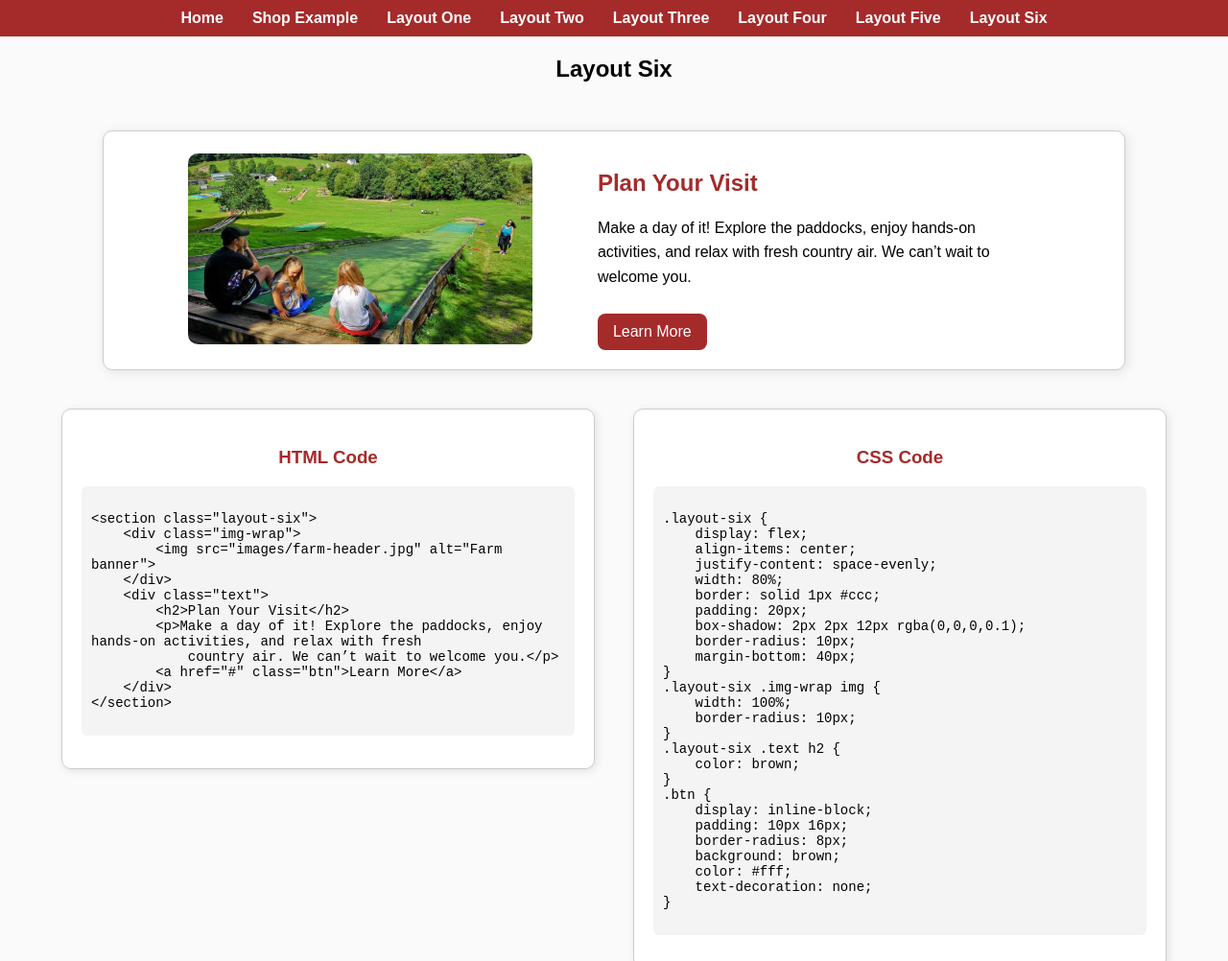
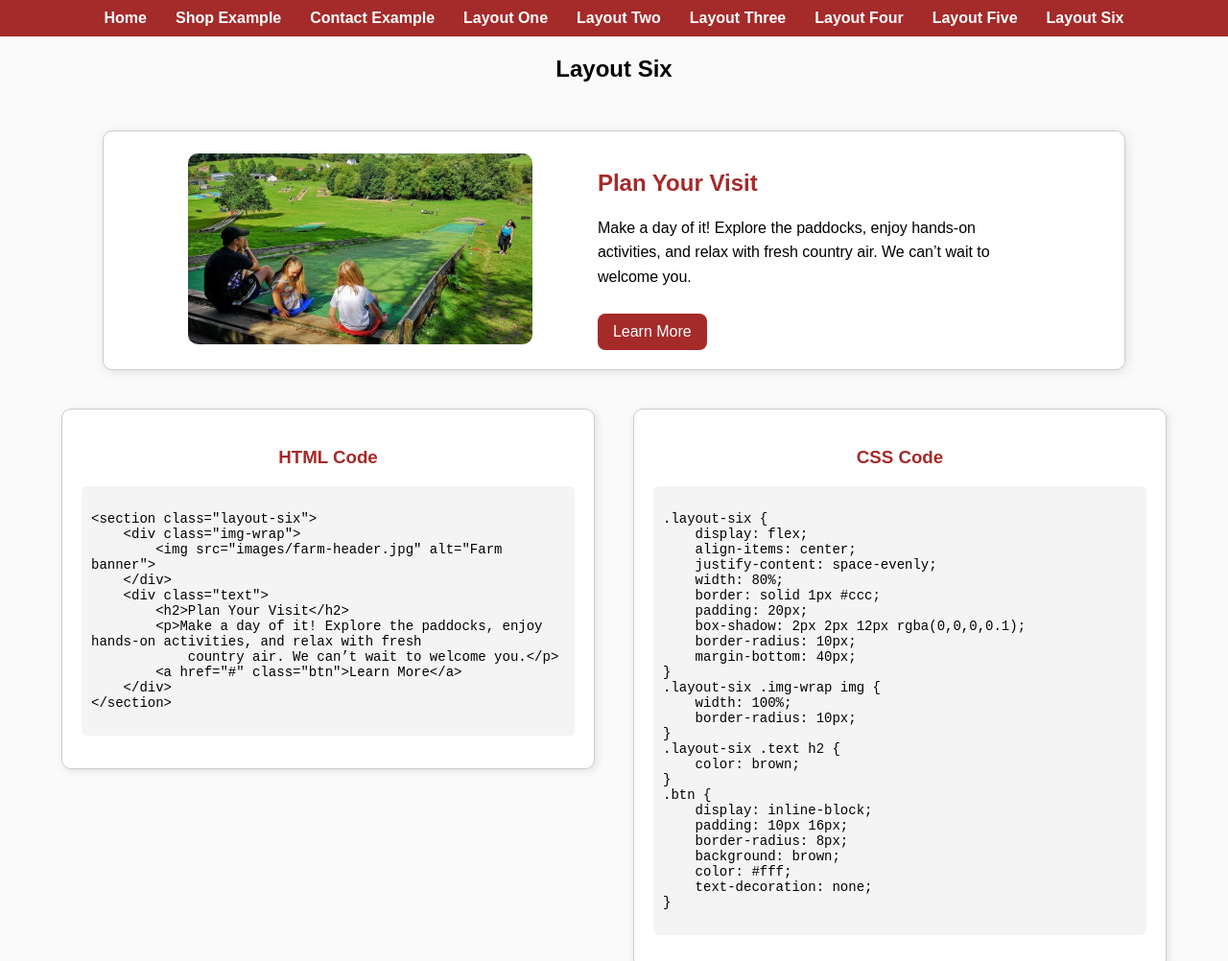
Before and after one commit to ksturgeongcc/authoring-a-website, a plain HTML site: page section-six.html in a window 1280 px wide. Shown: the top 1002 px of the page at 96% size. Drawn offline with Linux system fonts and the light colour scheme.

Commit message:
adding contact page

```diff
--- a/section-six.html
+++ b/section-six.html
@@ -121,16 +121,17 @@
 
     <!-- Navigation bar -->
     <nav> <!-- Navigation container -->
-        <ul> <!-- Unordered list for navigation links -->
-            <li><a href="/">Home</a></li>
-            <li><a href="shop.html">Shop Example</a></li>
-            <li><a href="section-one.html">Layout One</a></li> <!-- Link to Section One -->
-            <li><a href="section-two.html">Layout Two</a></li> <!-- Link to Section Two -->
-            <li><a href="section-three.html">Layout Three</a></li> <!-- Link to Section Three -->
-            <li><a href="section-four.html">Layout Four</a></li> <!-- Link to Section Four -->
-            <li><a href="section-five.html">Layout Five</a></li> <!-- Link to Section Five -->
-            <li><a href="section-six.html">Layout Six</a></li> <!-- Current page -->
-        </ul>
+          <ul>
+                <li><a href="/">Home</a></li>
+                <li><a href="shop.html">Shop Example</a></li>
+                <li><a href="contact.html">Contact Example</a></li>
+                <li><a href="section-one.html">Layout One</a></li>
+                <li><a href="section-two.html">Layout Two</a></li>
+                <li><a href="section-three.html">Layout Three</a></li>
+                <li><a href="section-four.html">Layout Four</a></li>
+                <li><a href="section-five.html">Layout Five</a></li>
+                <li><a href="section-six.html">Layout Six</a></li>
+            </ul>
     </nav>
 
     <h2>Layout Six</h2> <!-- Heading for the layout -->
```
Also changed, not shown: animals.html (+2 -2 lines), contact.html (+2 -1 lines), index.html (+3 -2 lines), section-five.html (+1 -0 lines), section-four.html (+1 -0 lines), section-one.html (+1 -0 lines), section-three.html (+1 -0 lines), section-two.html (+1 -0 lines), shop.html (+1 -0 lines).
